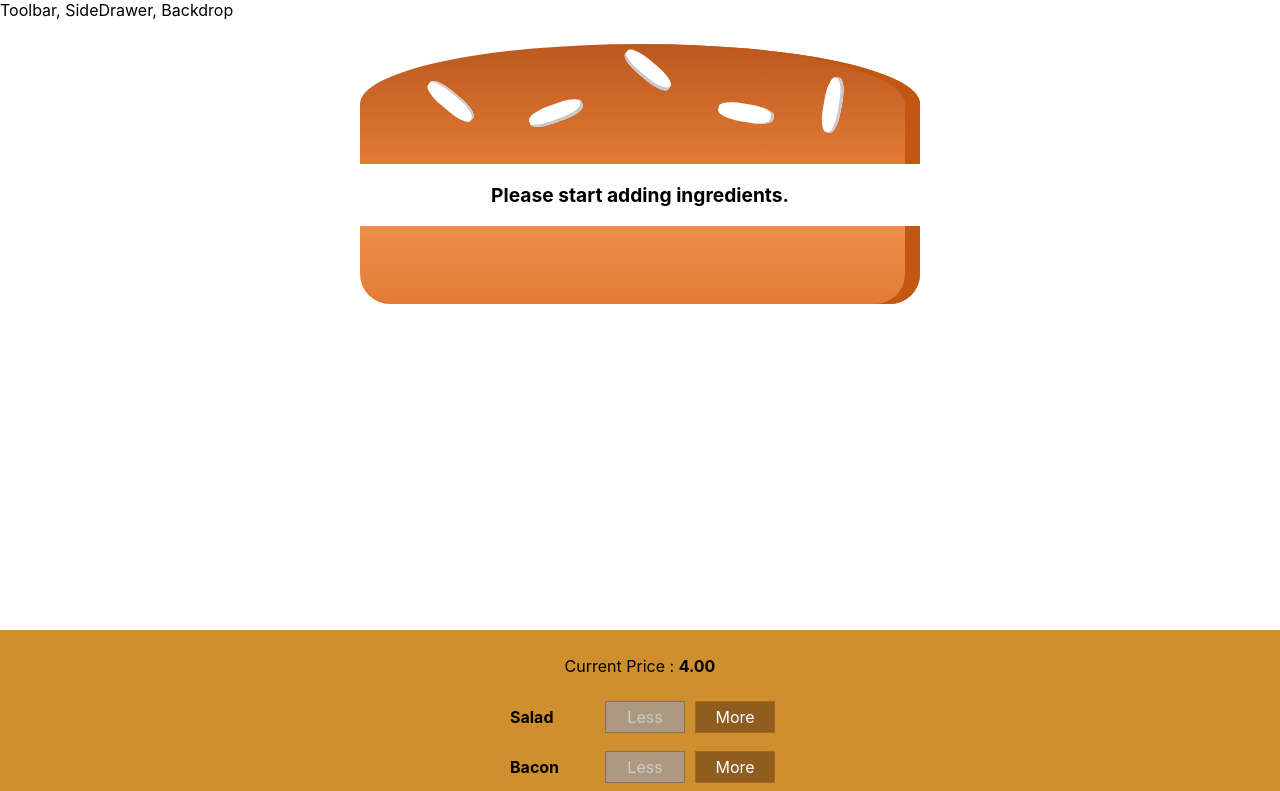
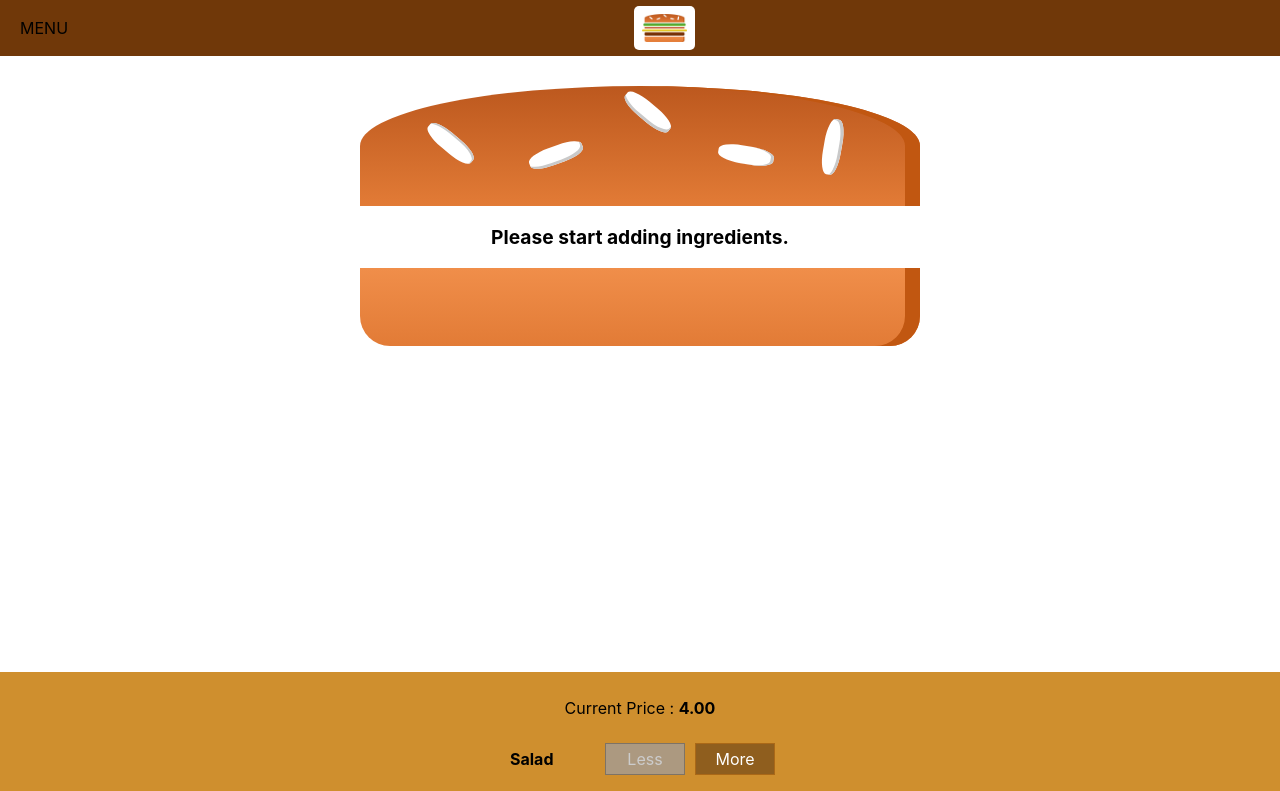
Before and after one commit to javamultiplex/burger-builder, a React (Create React App) app: page / in a window 1280 px wide. Shown: the top 791 px of the page. Built offline with nearby package versions, Linux system fonts and the light colour scheme.

Commit message:
Added more components

```diff
--- a/src/components/Burger/OrderSummary/OrderSummary.js
+++ b/src/components/Burger/OrderSummary/OrderSummary.js
@@ -17,6 +17,7 @@
             <ul>
                 {ingredientSummary}
             </ul>
+            <p><strong>Total Price : {props.price.toFixed(2)}</strong></p>
             <p>Continue to checkout?</p>
             <Button btnType="Danger" clicked={props.purchaseCancelled}>CANCEL</Button>
             <Button btnType="Success" clicked={props.purchaseContinued}>CONTINUE</Button>
--- a/src/components/Layout/Layout.js
+++ b/src/components/Layout/Layout.js
@@ -1,10 +1,11 @@
 import React from 'react';
 import Auxiliary from '../../hoc/Auxiliary';
 import Classes from './Layout.module.css';
+import Toolbar from '../Navigation/Toolbar/Toolbar';
 
 const layout = (props) => (
     <Auxiliary>
-        <div>Toolbar, SideDrawer, Backdrop</div>
+        <Toolbar/>
         <main className={Classes.Content}>
             {props.children}
         </main>
--- a/src/components/Layout/Layout.module.css
+++ b/src/components/Layout/Layout.module.css
@@ -1,3 +1,3 @@
 .Content{
-    margin-top: 10px;
+    margin-top: 72px;
 }
--- /dev/null
+++ b/src/components/Logo/Logo.js
@@ -0,0 +1,11 @@
+import React from 'react';
+import burgerLogo from '../../assets/Images/burger-logo.png';
+import classes from './Logo.module.css';
+
+const logo = (props) => (
+    <div className={classes.Logo}>
+        <img src={burgerLogo} alt="MyBurger" />
+    </div>
+);
+
+export default logo;
--- /dev/null
+++ b/src/components/Logo/Logo.module.css
@@ -0,0 +1,11 @@
+.Logo{
+    background-color: white;
+    padding: 8px;
+    height: 80%;
+    box-sizing: border-box;
+    border-radius: 5px;
+}
+
+.Logo img{
+    height: 100%;
+}
--- /dev/null
+++ b/src/components/Navigation/Toolbar/Toolbar.js
@@ -0,0 +1,15 @@
+import React from 'react';
+import classes from './Toolbar.module.css';
+import Logo from '../../Logo/Logo';
+const toolbar = (props) => (
+
+    <header className={classes.Toolbar}>
+        <div>MENU</div>
+        <Logo />
+        <nav>
+
+        </nav>
+    </header>
+
+);
+export default toolbar;
--- /dev/null
+++ b/src/components/Navigation/Toolbar/Toolbar.module.css
@@ -0,0 +1,19 @@
+.Toolbar{
+    height: 56px;
+    width: 100%;
+    position: fixed;
+    top: 0;
+    left: 0;
+    background-color: #703809;
+    display: flex;
+    justify-content: space-between;
+    align-items: center;
+    padding: 0 20px;
+    box-sizing: border-box;
+    z-index: 90;
+}
+
+.Toobar nav{
+    height: 100%;
+
+}
--- a/src/containers/BurgerBuilder/BurgerBuilder.js
+++ b/src/containers/BurgerBuilder/BurgerBuilder.js
@@ -92,6 +92,7 @@
             <Auxiliary>
                 <Modal show={this.state.purchasing} modelClosed={this.purchaseCancelHandler} >
                     <OrderSummary purchaseContinued={this.purchaseContinueHandler}
+                        price={this.state.totalPrice}
                         purchaseCancelled={this.purchaseCancelHandler}
                         ingredients={this.state.ingredients} />
                 </Modal>
```
Also changed, not shown: src/assets/Images/burger-logo.png (added).
